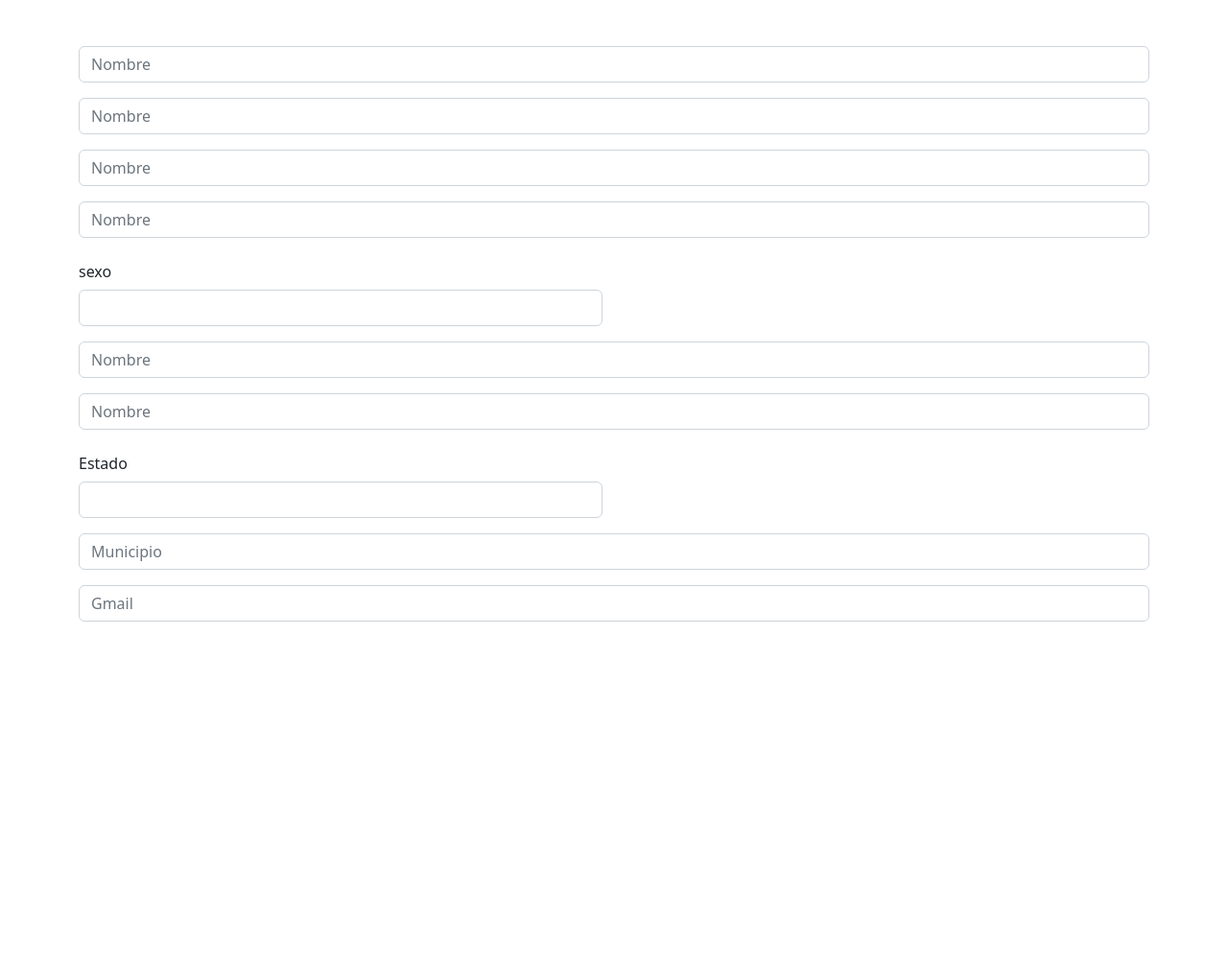
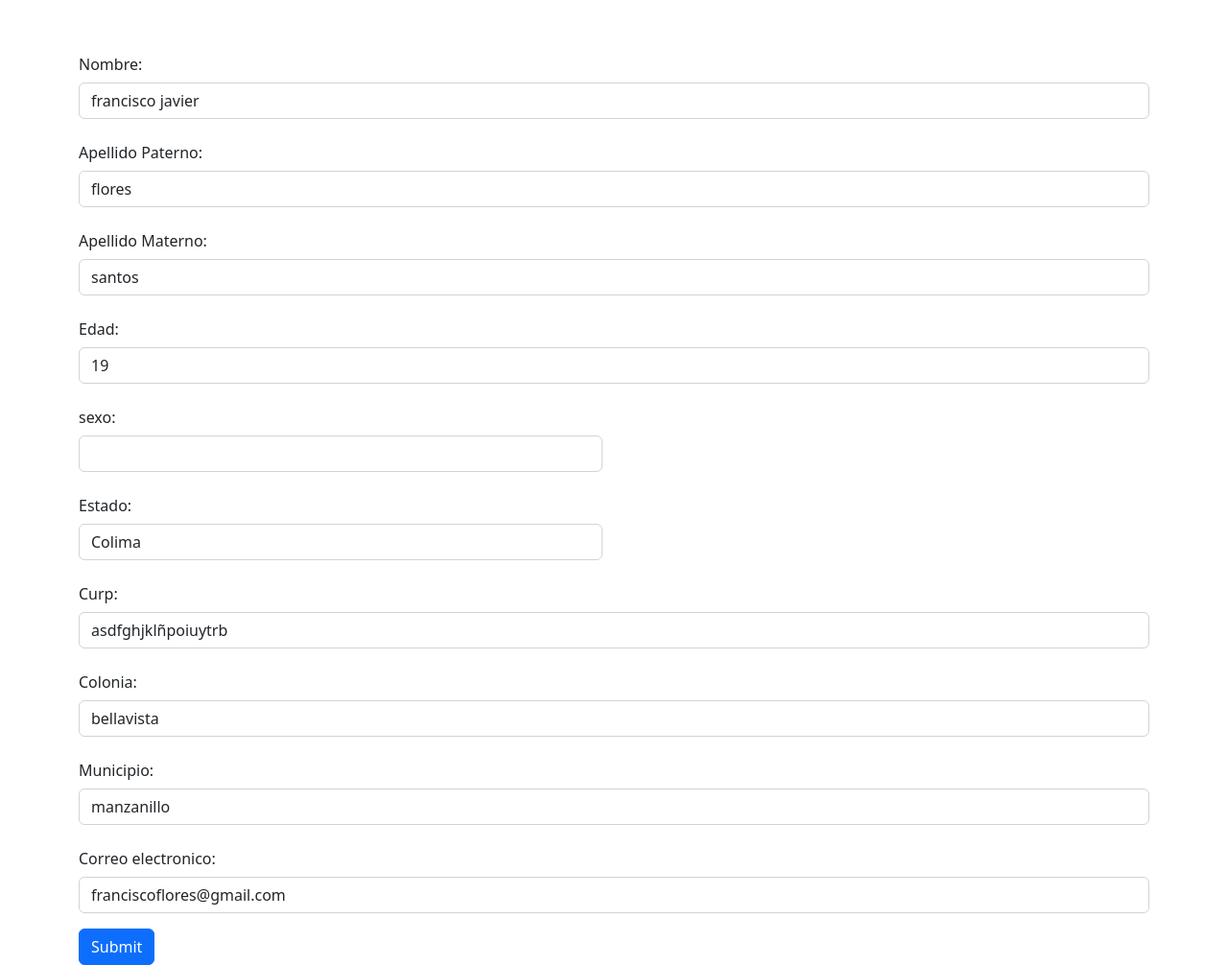
Before and after one commit to esteban-od1n/Bankash, a PHP site: page /src/crud/actualizar.php?id_cliente=2 in a window 1280 px wide. Shown: the whole page at 96% size. Before the commit the page ends 648 px from the top, so only its background shows below. Run offline with PHP 8.4, Linux system fonts and the light colour scheme; data comes from the database, SQL or seed files in the repository.

Commit message:
skf
modifi

```diff
--- a/src/crud/actualizar.php
+++ b/src/crud/actualizar.php
@@ -20,31 +20,34 @@
 </head>
 <body>
     <div class="container mt-5">
-        <form action="update.php" method="POST">
-                <input type="text" class="form-control mb-3" name="nombre" placeholder="Nombre">
-                <input type="text" class="form-control mb-3" name="apellido_paterno" placeholder="Nombre">
-                <input type="text" class="form-control mb-3" name="apellido_materno" placeholder="Nombre">
-                <input type="text" class="form-control mb-3" name="edad" placeholder="Nombre">
-                <div class="row">
+    <form action="update.php" method="POST"><!--en name es necesario colocar el mismo nombre que en la base de datos-->
+                    <label for="exampleFormControlSelect1" class="col-form-label">Nombre:</label>
+                    <input type="text" class="form-control mb-3" name="nombre" placeholder="Nombre" required value="<?php echo $row['nombre'] ?>">
+                    <label for="exampleFormControlSelect1" class="col-form-label">Apellido Paterno:</label>
+                    <input type="text" class="form-control mb-3" name="apellido_paterno" placeholder="Apellido paterno" required value="<?php echo $row['apellido_paterno'] ?>">
+                    <label for="exampleFormControlSelect1" class="col-form-label">Apellido Materno:</label>
+                    <input type="text" class="form-control mb-3" name="apellido_materno" placeholder="Apellido materno " required value="<?php echo $row['apellido_materno'] ?>">
+                    <label for="exampleFormControlSelect1" class="col-form-label">Edad:</label>
+                    <input type="number" class="form-control mb-3" name="edad" placeholder="Edad" min="18" max="99" required value="<?php echo $row['edad'] ?>">
+                    <div class="row">
                         <div class="col-lg-6">
                             <div class="form-group">
-                                <label for="exampleFormControlSelect1" class="col-form-label">sexo</label>
+                                <label for="exampleFormControlSelect1" class="col-form-label">sexo:</label>
                                 <select class="form-control mb-3" name="genero" required>
-                                <option></option>
+                                <option></option value="<?php echo $row['genero'] ?>">
                                 <option>Masculino</option>
                                 <option>Femenino</option>
+                                <option></option>
                                 </select>
                             </div>
                        </div>
                     </div>
-                <input type="text" class="form-control mb-3" name="curp" placeholder="Nombre">
-                <input type="text" class="form-control mb-3" name="colonia" placeholder="Nombre">
-                <div class="row">
+                    <div class="row">
                         <div class="col-lg-6">
                             <div class="form-group">
-                                <label for="exampleFormControlSelect1" class="col-form-label">Estado</label>
+                                <label for="exampleFormControlSelect1" class="col-form-label">Estado:</label>
                                 <select class="form-control mb-3" name="estado" required>
-                                    <option></option>
+                                    <option><?php echo $row['estado'] ?></option>
                                     <option>AGUASCALIENTES</option>
                                     <option>BAJA CALIFORNIA</option>
                                     <option>BAJA CALIFORNIA SUR</option>
@@ -81,9 +84,17 @@
                             </div>
                         </div>
                     </div>
-                <input type="text" class="form-control mb-3" name="municipio" placeholder="Municipio">
-                <input type="text" class="form-control mb-3" name="email" placeholder="Gmail">
-        </form>
+                    <label for="exampleFormControlSelect1" class="col-form-label">Curp:</label>
+                    <input type="text" class="form-control mb-3" name="curp" placeholder="Curp" minlength="18" maxlength="18" required value="<?php echo $row['curp'] ?>">
+                    <label for="exampleFormControlSelect1" class="col-form-label">Colonia:</label>
+                    <input type="text" class="form-control mb-3" name="colonia" placeholder="Colonia" required value="<?php echo $row['colonia'] ?>">
+                    <label for="exampleFormControlSelect1" class="col-form-label">Municipio:</label>
+                    <input type="text" class="form-control mb-3" name="municipio" placeholder="Municipio" required value="<?php echo $row['municipio'] ?>">
+                    <label for="exampleFormControlSelect1" class="col-form-label">Correo electronico:</label>
+                    <input type="email" class="form-control mb-3" name="email" placeholder="Gmail" required value="<?php echo $row['email'] ?>">
+
+                    <input type="submit" class="btn btn-primary" name="mod_datos">
+                </form>
     </div>
 
 
--- a/src/crud/crud.php
+++ b/src/crud/crud.php
@@ -126,7 +126,7 @@ $con = Database::connect();
                 <th><?php echo $row['estado']?></th>
                 <th><?php echo $row['municipio']?></th>
                 <th><?php echo $row['email']?></th>         <!-- en $row['id_cliente'] captura un valor todo lo que sea del codigo id_cliente-->
-                <th> <a href="actualizar.php?id_cliente=<?php echo $row['id_cliente']?>" class="btn btn-info">Editar</a></th>
+                <th> <a href="actualizar.php?id_cliente=<?php echo $row['id_cliente']?>" class="btn btn-info" method="GET">Editar</a></th>
                 <th><a href="delete.php?id_cliente=<?php echo $row['id_cliente'] ?>" class="btn btn-danger">Eliminar</a></th>
                 </tr>
                 <?php }?>
--- a/src/crud/insertar.php
+++ b/src/crud/insertar.php
@@ -4,9 +4,9 @@
 
     if(isset($_POST['enviar_datos'])){
     $nombre = (isset($_POST['nombre'])) ? $_POST['nombre'] : '';
-    $apellido_paterno =  (isset($_POST['apellido_paterno'])) ? $_POST['apellido_paterno'] : '';;
+    $apellido_paterno =  (isset($_POST['apellido_paterno'])) ? $_POST['apellido_paterno'] : '';
     $apellido_materno =  (isset($_POST['apellido_materno'])) ? $_POST['apellido_materno'] : '';
-    $edad =  (isset($_POST['edad'])) ? $_POST['edad'] : '';;
+    $edad =  (isset($_POST['edad'])) ? $_POST['edad'] : '';
     $genero = (isset($_POST['genero'])) ? $_POST['genero'] : '';
     $curp =  (isset($_POST['curp'])) ? $_POST['curp'] : '';
     $colonia =  (isset($_POST['colonia'])) ? $_POST['colonia'] : '';
```
Also changed, not shown: src/crud/update.php (+9 -4 lines).
